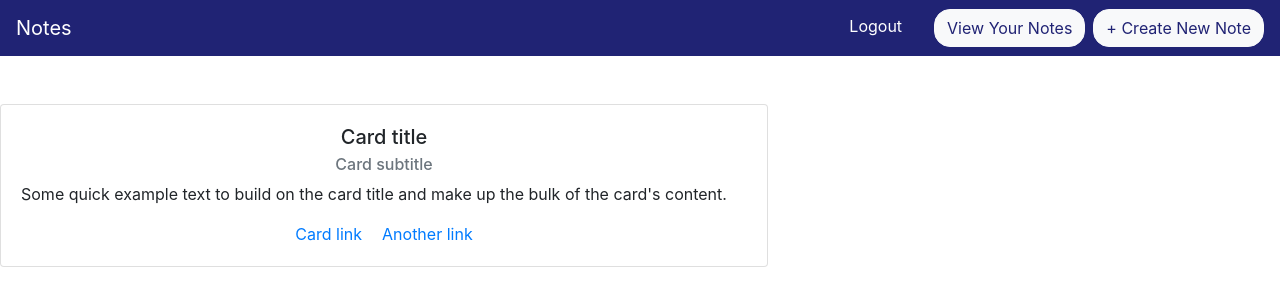
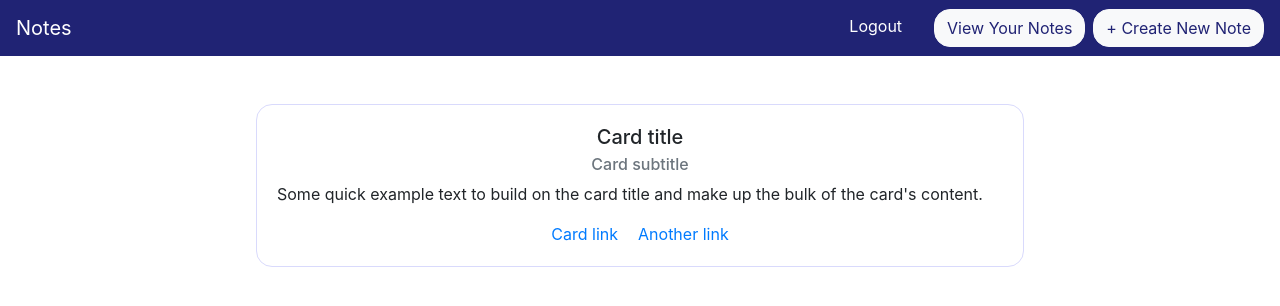
Before and after one commit to Dilstom/Todo_FE, a React (Create React App) app in the folder todo/: page /secret/note/1 in a window 1280 px wide. Shown: the top 306 px of the page. Built offline with nearby package versions, Linux system fonts and the light colour scheme; no server answers; what auth0-js would draw is missing.

Commit message:
add link to individual note route

```diff
--- a/todo/src/components/NoteView/index.css
+++ b/todo/src/components/NoteView/index.css
@@ -0,0 +1,10 @@
+.cardWrapperNV {
+ margin: 0 1rem;
+}
+
+.cardWrapperNV .card {
+ margin: 0 auto;
+ border: 1px solid #d9dafc;
+ border-radius: 1rem;
+ margin-bottom: 1rem;
+}
--- a/todo/src/components/NotesList/NotesList.js
+++ b/todo/src/components/NotesList/NotesList.js
@@ -1,4 +1,5 @@
 import React from 'react';
+import { Link } from 'react-router-dom';
 import './index.css';
 
 class NotesList extends React.Component {
@@ -11,8 +12,11 @@ class NotesList extends React.Component {
   return (
    <div className="card" style={{ width: '18rem' }}>
     <div className="card-body">
+     <Link to={`/secret/note/${this.props.item.id}`} className="linkId">
       <h5 className="card-title">{this.props.item.name}</h5>
       <p className="card-text">{this.props.item.body}</p>
+     </Link>
+     <div className="cardBotton">
       <a href="#" className="card-link">
        Card link
       </a>
@@ -21,6 +25,7 @@ class NotesList extends React.Component {
       </a>
      </div>
     </div>
+   </div>
   );
  }
 }
```
Lines whose indentation alone changed are shown as unchanged.
